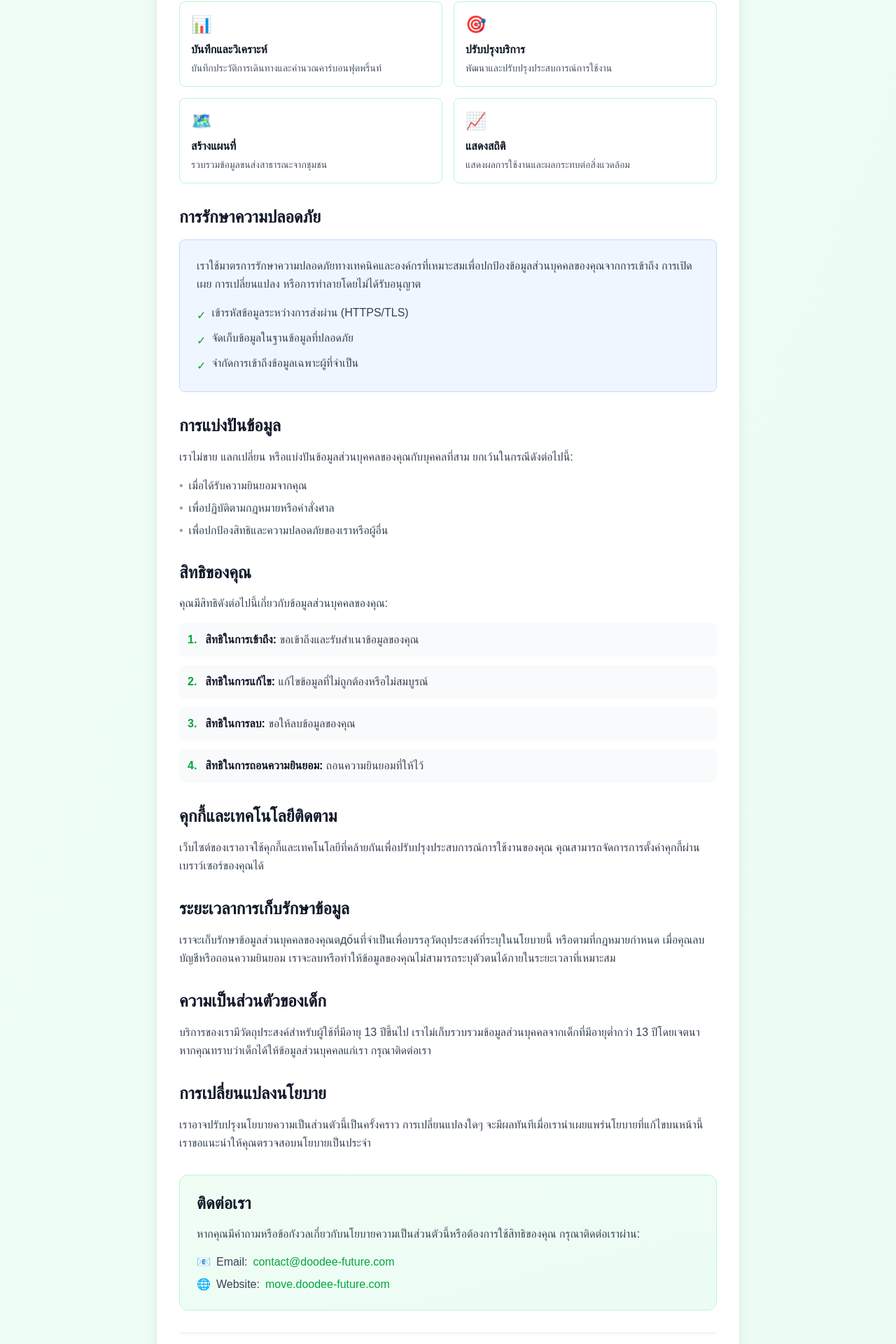
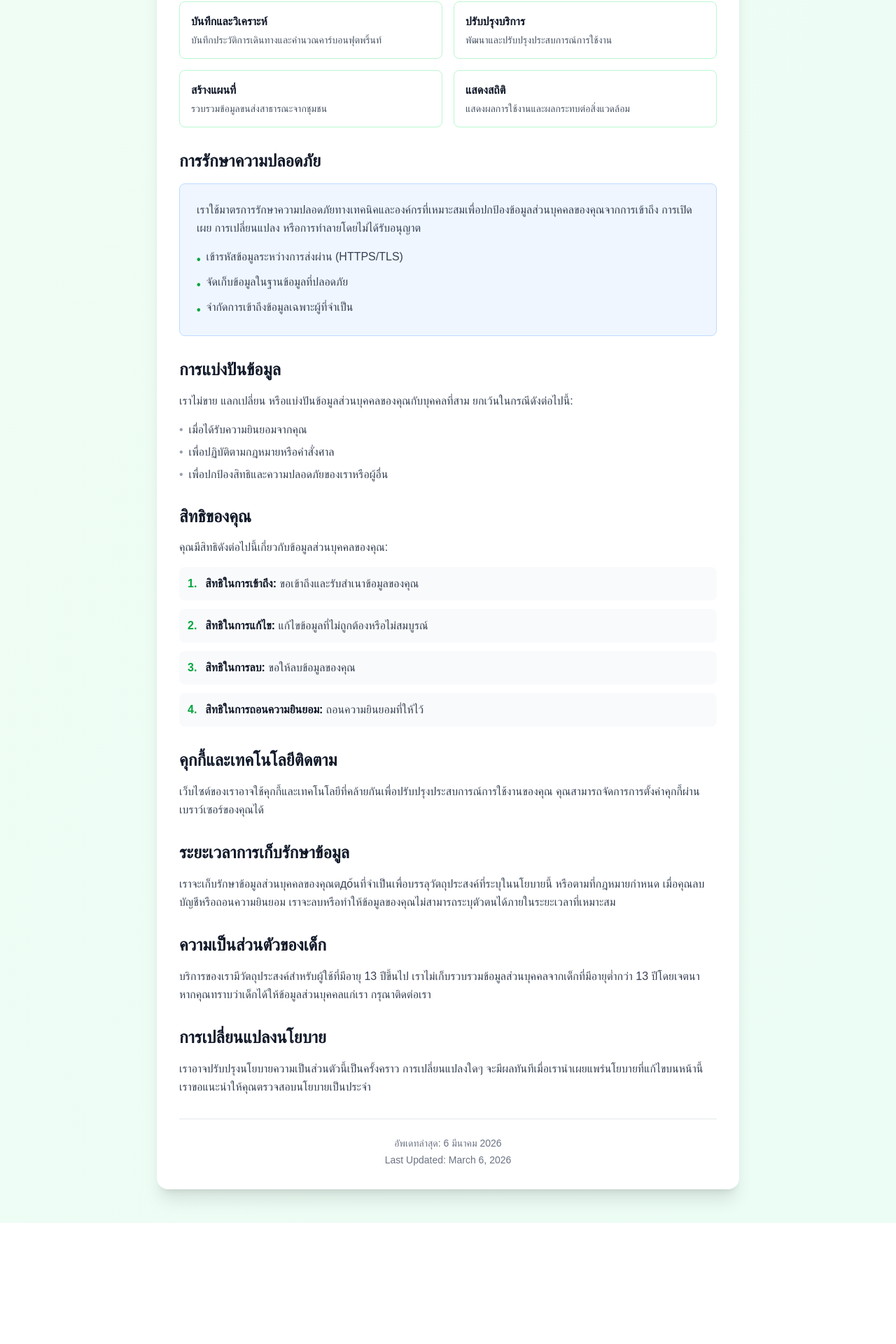
Before and after one commit to poomp5/doodee-move, a Next.js app: page /privacy in a window 1280 px wide. Shown: the part 1034-2954 px from the top of the page at 70% size. After the commit the page ends 2781 px from the top, so only its background shows below. Built offline with nearby package versions, Linux system fonts and the light colour scheme.

Commit message:
fix:privacy page information

```diff
--- a/app/privacy/page.tsx
+++ b/app/privacy/page.tsx
@@ -95,7 +95,6 @@ export default function PrivacyPage() {
               </p>
               <div className="grid gap-4 md:grid-cols-2">
                 <div className="border border-green-200 rounded-lg p-4">
-                  <div className="text-green-600 text-2xl mb-2">📊</div>
                   <h3 className="font-semibold text-gray-900 mb-1">
                     บันทึกและวิเคราะห์
                   </h3>
@@ -105,7 +104,6 @@ export default function PrivacyPage() {
                 </div>
 
                 <div className="border border-green-200 rounded-lg p-4">
-                  <div className="text-green-600 text-2xl mb-2">🎯</div>
                   <h3 className="font-semibold text-gray-900 mb-1">
                     ปรับปรุงบริการ
                   </h3>
@@ -115,7 +113,6 @@ export default function PrivacyPage() {
                 </div>
 
                 <div className="border border-green-200 rounded-lg p-4">
-                  <div className="text-green-600 text-2xl mb-2">🗺️</div>
                   <h3 className="font-semibold text-gray-900 mb-1">
                     สร้างแผนที่
                   </h3>
@@ -125,7 +122,6 @@ export default function PrivacyPage() {
                 </div>
 
                 <div className="border border-green-200 rounded-lg p-4">
-                  <div className="text-green-600 text-2xl mb-2">📈</div>
                   <h3 className="font-semibold text-gray-900 mb-1">
                     แสดงสถิติ
                   </h3>
@@ -148,15 +144,15 @@ export default function PrivacyPage() {
                 </p>
                 <ul className="space-y-2 text-gray-700">
                   <li className="flex items-start gap-2">
-                    <span className="text-green-600 mt-1">✓</span>
+                    <span className="text-green-600 mt-1 font-bold">•</span>
                     <span>เข้ารหัสข้อมูลระหว่างการส่งผ่าน (HTTPS/TLS)</span>
                   </li>
                   <li className="flex items-start gap-2">
-                    <span className="text-green-600 mt-1">✓</span>
+                    <span className="text-green-600 mt-1 font-bold">•</span>
                     <span>จัดเก็บข้อมูลในฐานข้อมูลที่ปลอดภัย</span>
                   </li>
                   <li className="flex items-start gap-2">
-                    <span className="text-green-600 mt-1">✓</span>
+                    <span className="text-green-600 mt-1 font-bold">•</span>
                     <span>จำกัดการเข้าถึงข้อมูลเฉพาะผู้ที่จำเป็น</span>
                   </li>
                 </ul>
@@ -275,33 +271,6 @@ export default function PrivacyPage() {
               </p>
             </section>
 
-            {/* Contact */}
-            <section className="bg-gradient-to-br from-green-50 to-emerald-50 rounded-xl p-6 border border-green-200">
-              <h2 className="text-2xl font-bold text-gray-900 mb-4">
-                ติดต่อเรา
-              </h2>
-              <p className="text-gray-700 mb-4">
-                หากคุณมีคำถามหรือข้อกังวลเกี่ยวกับนโยบายความเป็นส่วนตัวนี้หรือต้องการใช้สิทธิของคุณ
-                กรุณาติดต่อเราผ่าน:
-              </p>
-              <div className="space-y-2 text-gray-700">
-                <div className="flex items-center gap-2">
-                  <span className="text-green-600">📧</span>
-                  <span className="font-medium">Email:</span>
-                  <a href="mailto:contact@doodee-future.com" className="text-green-600 hover:text-green-700">
-                    contact@doodee-future.com
-                  </a>
-                </div>
-                <div className="flex items-center gap-2">
-                  <span className="text-green-600">🌐</span>
-                  <span className="font-medium">Website:</span>
-                  <a href="https://move.doodee-future.com" className="text-green-600 hover:text-green-700">
-                    move.doodee-future.com
-                  </a>
-                </div>
-              </div>
-            </section>
-
             {/* Last Updated */}
             <div className="text-center text-sm text-gray-500 pt-6 border-t border-gray-200">
               <p>อัพเดทล่าสุด: 6 มีนาคม 2026</p>
```
